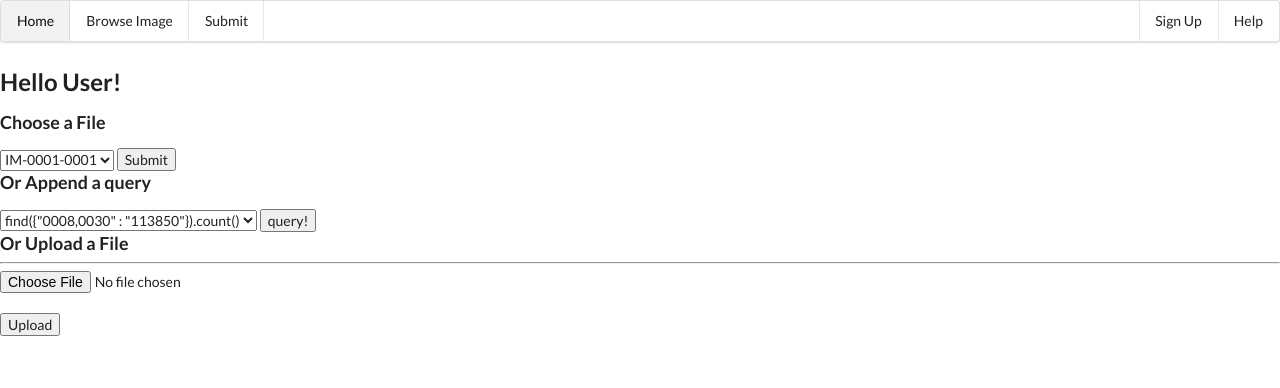
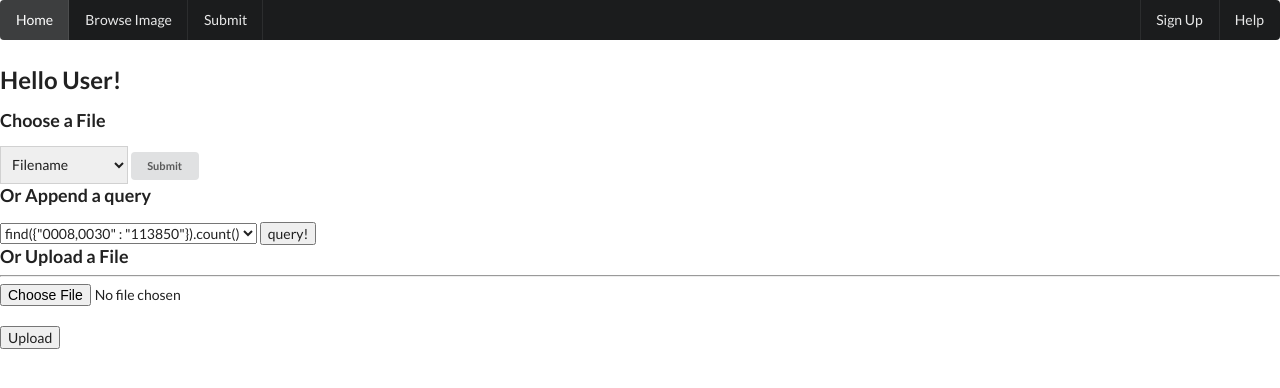
Before and after one commit to tainanboy/DICOM-viewer, a Flask app: page / in a window 1280 px wide. Shown: the top 388 px of the page. Run offline with Flask 2, Linux system fonts and the light colour scheme; some libraries are stand-ins or nearby versions.

Commit message:
search selection

```diff
--- /dev/null
+++ b/static/main.js
@@ -0,0 +1,5 @@
+$(document).ready(function(){
+    $('#select')
+        .dropdown()
+    ;
+});
--- a/templates/index.html
+++ b/templates/index.html
@@ -5,10 +5,10 @@
 	<title>{{ author }}</title>
 	<link rel="stylesheet" type="text/css" href="../static/semantic.min.css">
 	<script src="../static/semantic.min.js"></script>
+	<script src="../static/main.js"></script>
 </head>
-
 <body>
-	<div class="ui menu">
+	<div class="ui inverted menu">
 		<div class="active item">
 			Home
 		</div>
@@ -22,13 +22,13 @@
 	<h2>Hello {{ name }}!</h2>
 	<form action="/data" method="post">
 		<h3 class="text-muted">Choose a File</h3>
-		<select name="filename">
+		<select name="filename" class="ui search dropdown" id='select'>
+			<option value="">Filename</option>
 			<option value="IM-0001-0001">IM-0001-0001</option>
 			<option value="IM-0001-0002">IM-0001-0002</option>
 		</select>
-		<input type="submit" value="Submit" />
+		<button class="mini ui button" type="submit" value = "Submit">Submit</button>
 	</form>
-
 	<form action="/query" method="post">
 		<h3 class="text-muted">Or Append a query</h3>
 		<select name="query">
@@ -37,7 +37,6 @@
 		</select>
 		<input type="submit" value="query!" />
 	</form>
-
 	<div class="container">
 		<div class="header">
 			<h3 class="text-muted">Or Upload a File</h3>
@@ -53,5 +52,4 @@
 		</div>
 	</div>
 </body>
-
 </html>
```
